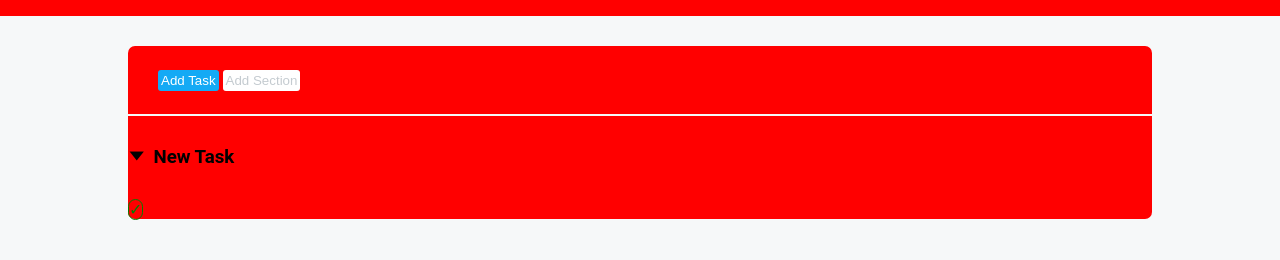
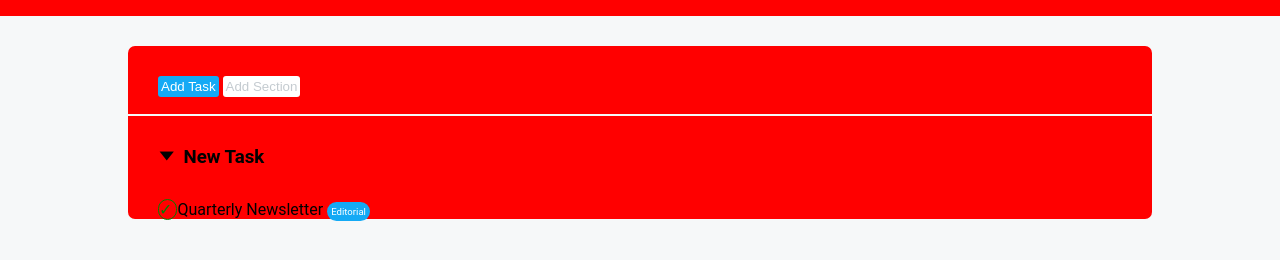
Before and after one commit to Dani9898/html-css-toboolist, a plain HTML site: page index.html in a window 1280 px wide. Shown: the part 84-344 px from the top of the page. Drawn offline with Linux system fonts and the light colour scheme.

Commit message:
new task section done

```diff
--- a/css/style.css
+++ b/css/style.css
@@ -46,6 +46,10 @@ main {
 
 /* sezione adding */
 
+.allineamento {
+    margin-left: 30px;
+    padding-top: 30px;
+}
 #adding {
     height: 70px;
     border-bottom: 2px solid #F6F8F9;
@@ -56,13 +60,11 @@ input {
     padding: 3px;
     border: none;
     border-radius: 3px;
-    margin-top: 24px;
 }
 
 #bottone_azzurro {
     background-color: #14AAF5;
     color: white;
-    margin-left: 30px;
 }
 
 #bottone_bianco {
@@ -83,7 +85,7 @@ h3 {
 }
 
 #new_task div {
-    padding-top: 30px;
+
 }
 
 .tick {
@@ -91,3 +93,11 @@ h3 {
     border-radius: 10px;
     color: green;
 }
+
+.editorial_style {
+    background-color: #14AAF5;
+    color: white;
+    border-radius: 10px;
+    padding: 4px;
+    font-size: 60%;
+}
--- a/index.html
+++ b/index.html
@@ -24,9 +24,11 @@
         <main>
             <!-- adding section -->
             <section id="adding">
-
+                <div class="allineamento">
                 <input id="bottone_azzurro" type="button" value="Add Task">
                 <input id="bottone_bianco" type="button" value="Add Section">
+                </div>
+
 
             </section>
             <!-- /adding section -->
@@ -34,16 +36,23 @@
             <!-- new task -->
             <section id="new_task">
 
-                 <div>
+                <div class="allineamento">
                     <span class="freccia">
                          &#129171;
                     </span>
                     <h3>
                         New Task
-                     </h3>
-                 </div>
+                    </h3>
+                    <br>
+                    <span class="tick">
+                        &#10003;
+                    </span>
+                    <span>Quarterly Newsletter</span>
+                    <span class="editorial_style">
+                        Editorial
+                    </span>
 
-                <span class="tick">&#10003;</span>
+                </div>
 
             </section>
             <!-- /new task -->
```
